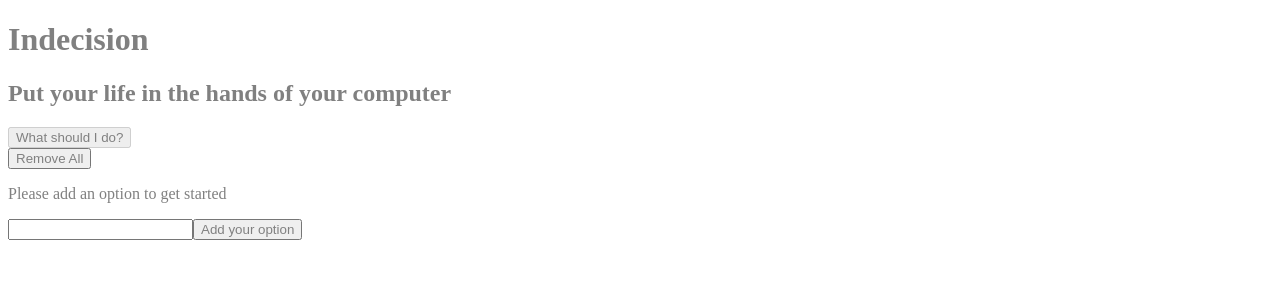
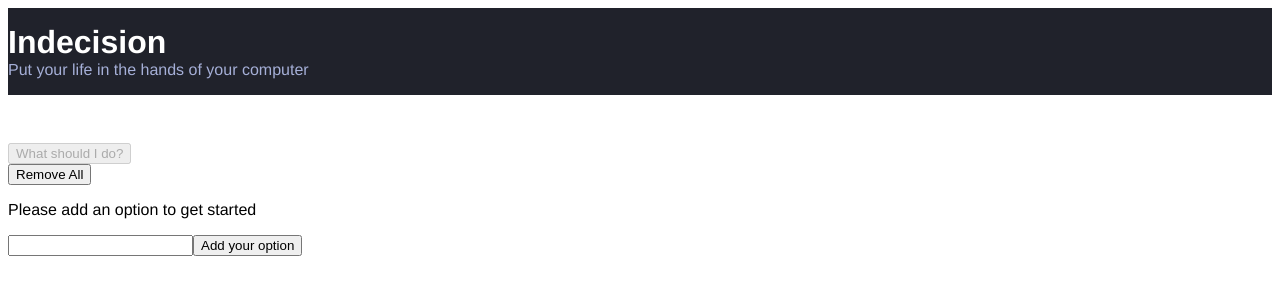
Before and after one commit to funduleadiana/Indecision-app, a React app: page / in a window 1280 px wide. Shown: the top 300 px of the page. Built offline with nearby package versions, Linux system fonts and the light colour scheme.

Commit message:
adding styling to the header

```diff
--- a/src/components/Header.js
+++ b/src/components/Header.js
@@ -1,9 +1,9 @@
 import React from 'react';
 
 const Header = (props)=>(
-        <div>
-            <h1>{props.title}</h1>
-            <h2>{props.subtitle}</h2>
+        <div className="header">
+            <h1 className="header__title">{props.title}</h1>
+            <h2 className="header__subtitle">{props.subtitle}</h2>
         </div>
     )
 
--- /dev/null
+++ b/src/styles/base/_base.scss
@@ -0,0 +1,9 @@
+html{
+    font-size: 62.5%;
+}
+
+
+body{
+    font-family:  Helvetica, Arial, sans-serif;
+    font-size: 1.6rem;
+}
--- /dev/null
+++ b/src/styles/components/_header.scss
@@ -0,0 +1,22 @@
+.header{
+    background: #20222b;
+    color: white;
+    margin-bottom: 4.8rem;
+    padding: 1.6rem 0;
+
+}
+//BEM block element modifier naming convention
+
+.header__title{
+    font-size: 3.2rem;
+    margin: 0;
+
+
+}
+
+.header__subtitle{
+    color: #a5afd7;
+    font-size: 1.6rem;
+    font-weight: 500;
+    margin: 0;
+}
--- a/src/styles/styles.scss
+++ b/src/styles/styles.scss
@@ -1,5 +1,2 @@
-$brand-color: grey;
-
-* {
-    color:$brand-color;
-}
+@import './base/base';
+@import './components/header';
```
